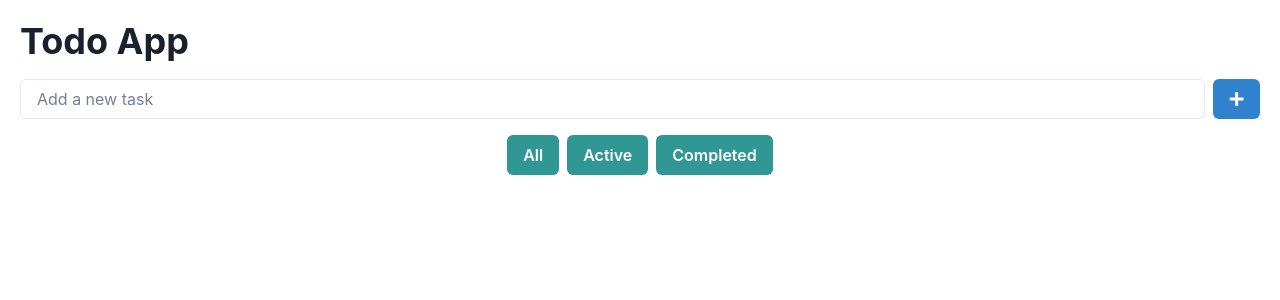
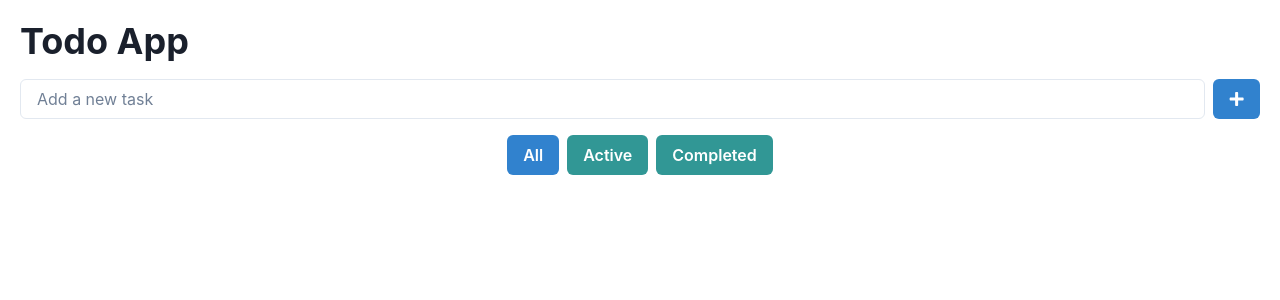
Before and after one commit to GPT-Engineer-App-Dev/todoo-helper, a React (Vite) app: page / in a window 1280 px wide. Shown: the top 300 px of the page. Built offline with nearby package versions, Linux system fonts and the light colour scheme.

Commit message:
Updated the filter buttons in the Index component to visually indicate the current filter state by changing their color scheme based on the active filter. This helps in debugging and ensures that the filter state is being updated correctly.

```diff
--- a/src/pages/Index.jsx
+++ b/src/pages/Index.jsx
@@ -47,13 +47,13 @@ const Index = () => {
         </Button>
       </Flex>
       <Flex mb={4} justifyContent="center">
-        <Button mr={2} onClick={() => setFilter("all")} colorScheme="teal">
+        <Button mr={2} onClick={() => setFilter("all")} colorScheme={filter === "all" ? "blue" : "teal"}>
           All
         </Button>
-        <Button mr={2} onClick={() => setFilter("active")} colorScheme="teal">
+        <Button mr={2} onClick={() => setFilter("active")} colorScheme={filter === "active" ? "blue" : "teal"}>
           Active
         </Button>
-        <Button onClick={() => setFilter("completed")} colorScheme="teal">
+        <Button onClick={() => setFilter("completed")} colorScheme={filter === "completed" ? "blue" : "teal"}>
           Completed
         </Button>
       </Flex>
```
